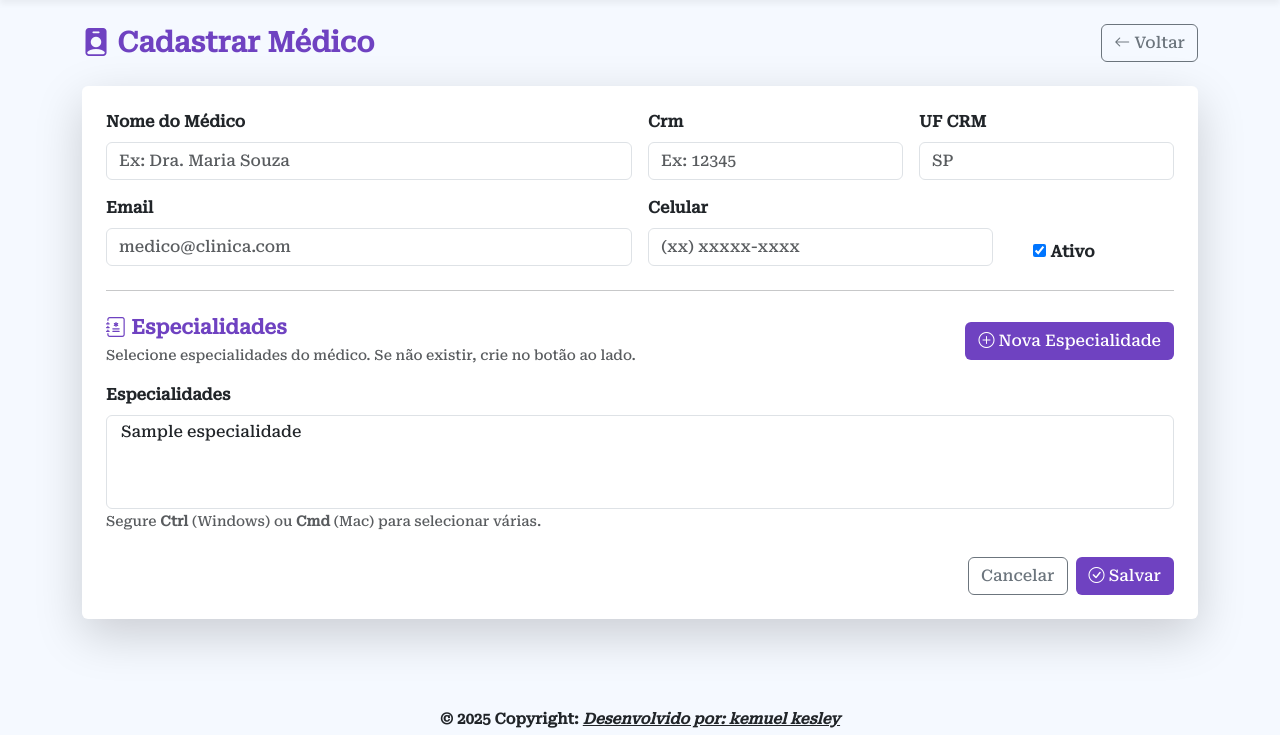
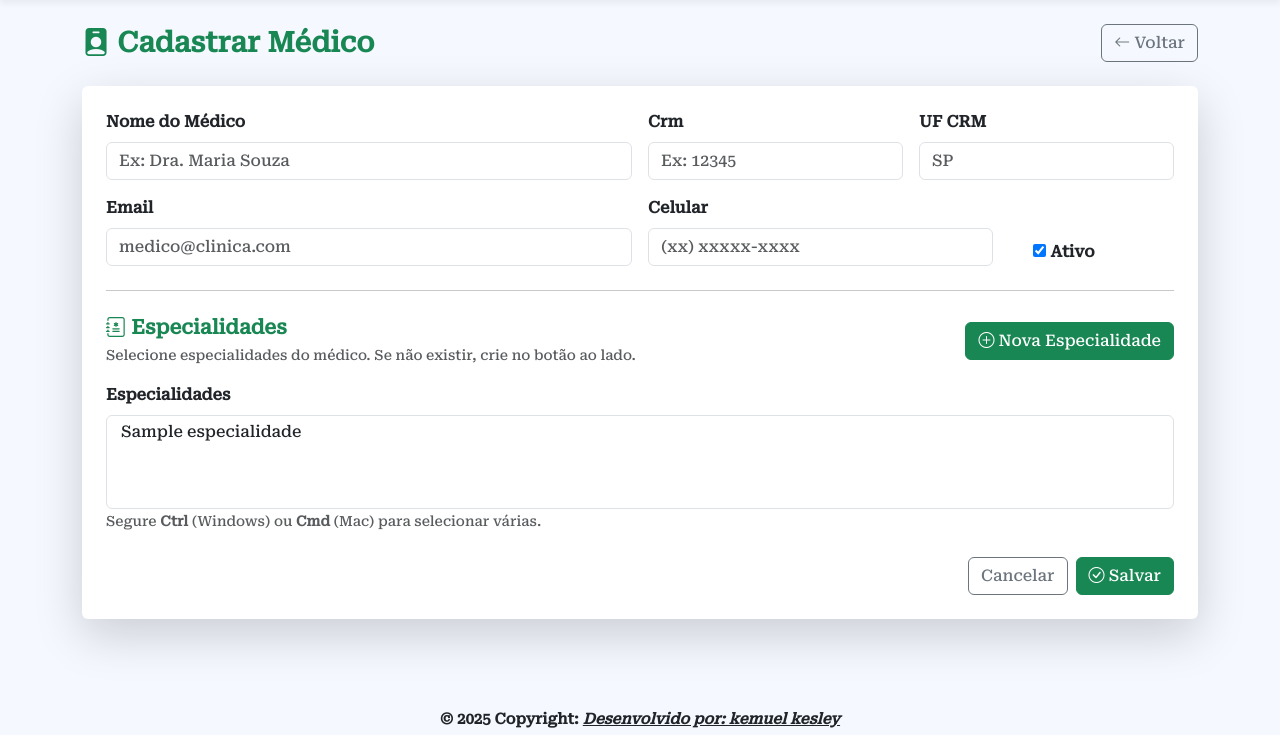
Before and after one commit to kemuelkesley/cadastro-pacientes, a Django app: page /medicos/novo/ in a window 1280 px wide. Shown: the part 65-800 px from the top of the page. Run offline with Django 4.2, Linux system fonts and the light colour scheme; tables that the repository leaves empty hold one stand-in row (values such as "Sample post").

Commit message:
atualização de paletas de cores em todo o sistema.

```diff
--- a/setup/static/assets/css/index.css
+++ b/setup/static/assets/css/index.css
@@ -48,3 +48,20 @@
 .btn-blue:hover {
     background-color: #0b5ed7;
 }
+
+.text-purple {
+    color: #6f42c1;
+}
+
+.btn-purple {
+    background-color: #6f42c1;
+    color: white;
+    border-radius: 20px;
+    padding: 8px 20px;
+    border: none;
+}
+
+.btn-purple:hover {
+    background-color: #5a32a3;
+    color: white;
+}
--- a/templates/login/index.html
+++ b/templates/login/index.html
@@ -79,7 +79,7 @@
                             <i class="bi bi-person-badge-fill"></i><br>Cadastrar Médico
                         </h5>
                         <p class="card-text">Gerencie médicos e suas especialidades.</p>
-                        <a href="{% url 'medico_list' %}" class="btn btn-green">Gerenciar</a>
+                        <a href="{% url 'medico_list' %}" class="btn btn-purple">Gerenciar</a>
                     </div>
                 </div>
             </div>
--- a/templates/medico/medico_form.html
+++ b/templates/medico/medico_form.html
@@ -33,7 +33,7 @@
 
   <main class="container mt-4">
     <div class="d-flex flex-column flex-md-row justify-content-between align-items-center mb-4">
-      <h3 class="fw-bold mb-3 mb-md-0" style="color:#6f42c1;">
+      <h3 class="fw-bold mb-3 mb-md-0 text-success">
         <i class="bi bi-person-badge-fill"></i> Cadastrar Médico
       </h3>
 
@@ -108,7 +108,7 @@
 
           <div class="d-flex flex-column flex-md-row justify-content-between align-items-start align-items-md-center gap-2">
             <div>
-              <h5 class="fw-bold mb-1" style="color:#6f42c1;">
+              <h5 class="fw-bold mb-1 text-success">
                 <i class="bi bi-journal-medical"></i> Especialidades
               </h5>
               <small class="text-muted">
@@ -116,7 +116,7 @@
               </small>
             </div>
 
-            <button type="button" class="btn" style="background:#6f42c1;color:#fff;"
+            <button type="button" class="btn btn-success"
                     data-bs-toggle="modal" data-bs-target="#modalEspecialidade">
               <i class="bi bi-plus-circle"></i> Nova Especialidade
             </button>
@@ -135,7 +135,7 @@
             <!-- ajuste o href conforme sua navegação -->
             <a href="{% url 'index' %}" class="btn btn-outline-secondary">Cancelar</a>
 
-            <button type="submit" class="btn" style="background:#6f42c1;color:#fff;">
+            <button type="submit" class="btn btn-success">
               <i class="bi bi-check-circle"></i> Salvar
             </button>
           </div>
@@ -152,7 +152,7 @@
     <div class="modal-dialog modal-dialog-centered">
       <div class="modal-content border-0 shadow-lg">
         <div class="modal-header">
-          <h5 class="modal-title fw-bold" style="color:#6f42c1;">
+          <h5 class="modal-title fw-bold text-success">
             <i class="bi bi-plus-circle"></i> Nova Especialidade
           </h5>
           <button type="button" class="btn-close" data-bs-dismiss="modal" aria-label="Fechar"></button>
@@ -166,7 +166,7 @@
 
         <div class="modal-footer">
           <button type="button" class="btn btn-outline-secondary" data-bs-dismiss="modal">Cancelar</button>
-          <button type="button" id="btnSalvarEspecialidade" class="btn" style="background:#6f42c1;color:#fff;">
+          <button type="button" id="btnSalvarEspecialidade" class="btn btn-success">
             <i class="bi bi-check2"></i> Criar Especialidade
           </button>
         </div>
--- a/templates/medico/medico_list.html
+++ b/templates/medico/medico_list.html
@@ -32,12 +32,12 @@
   <main class="container mt-4">
 
     <div class="d-flex flex-column flex-md-row justify-content-between align-items-center mb-4 gap-2">
-      <h3 class="fw-bold mb-0"  style="color:#6f42c1;">
+      <h3 class="fw-bold mb-0 text-success">
         <i class="bi bi-people-fill"></i> Médicos
       </h3>
 
       <div class="d-flex gap-2">
-        <a href="{% url 'medico_create' %}" class="btn" style="background:#6f42c1;color:#fff;">
+        <a href="{% url 'medico_create' %}" class="btn btn-success">
           <i class="bi bi-plus-circle"></i> Novo Médico
         </a>
       </div>
```
